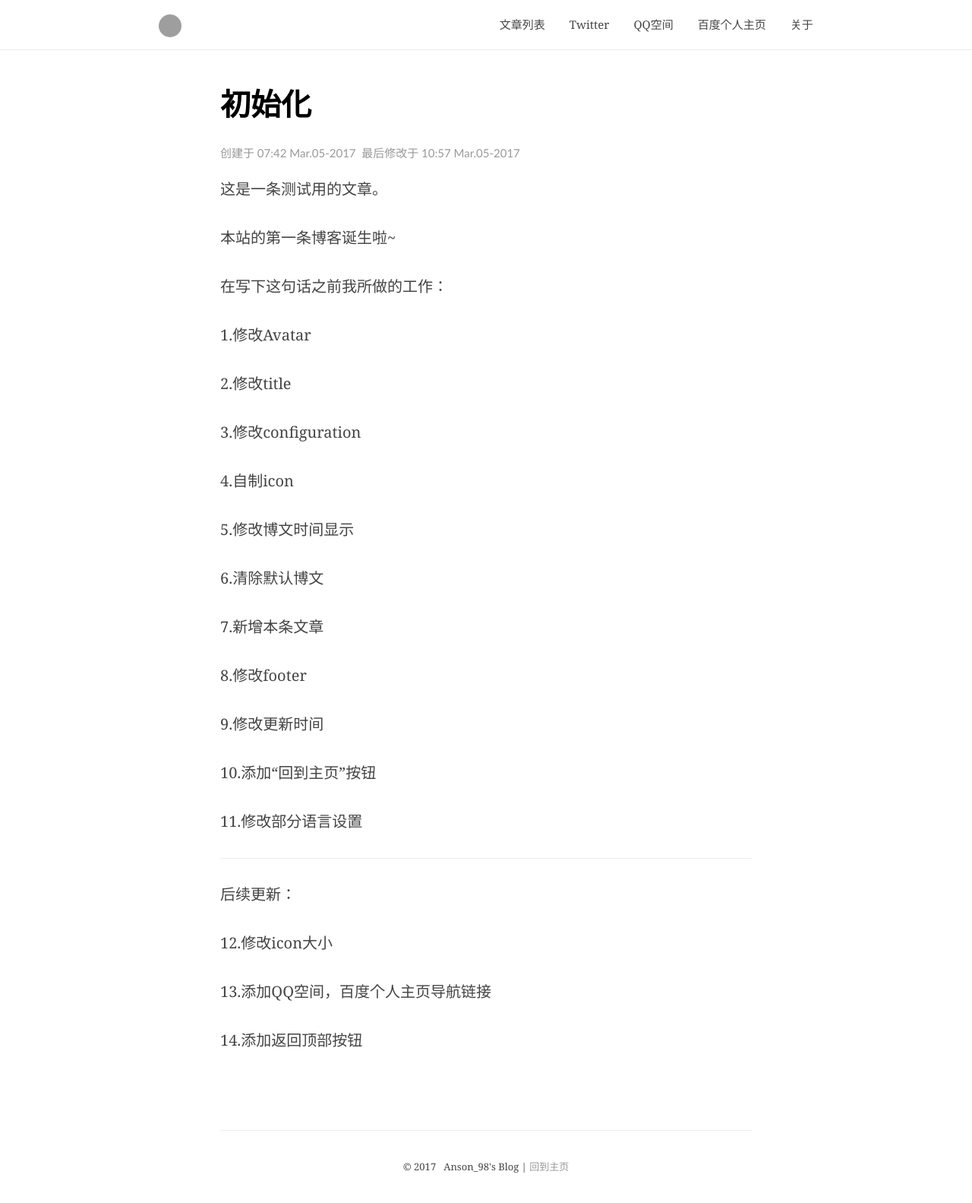
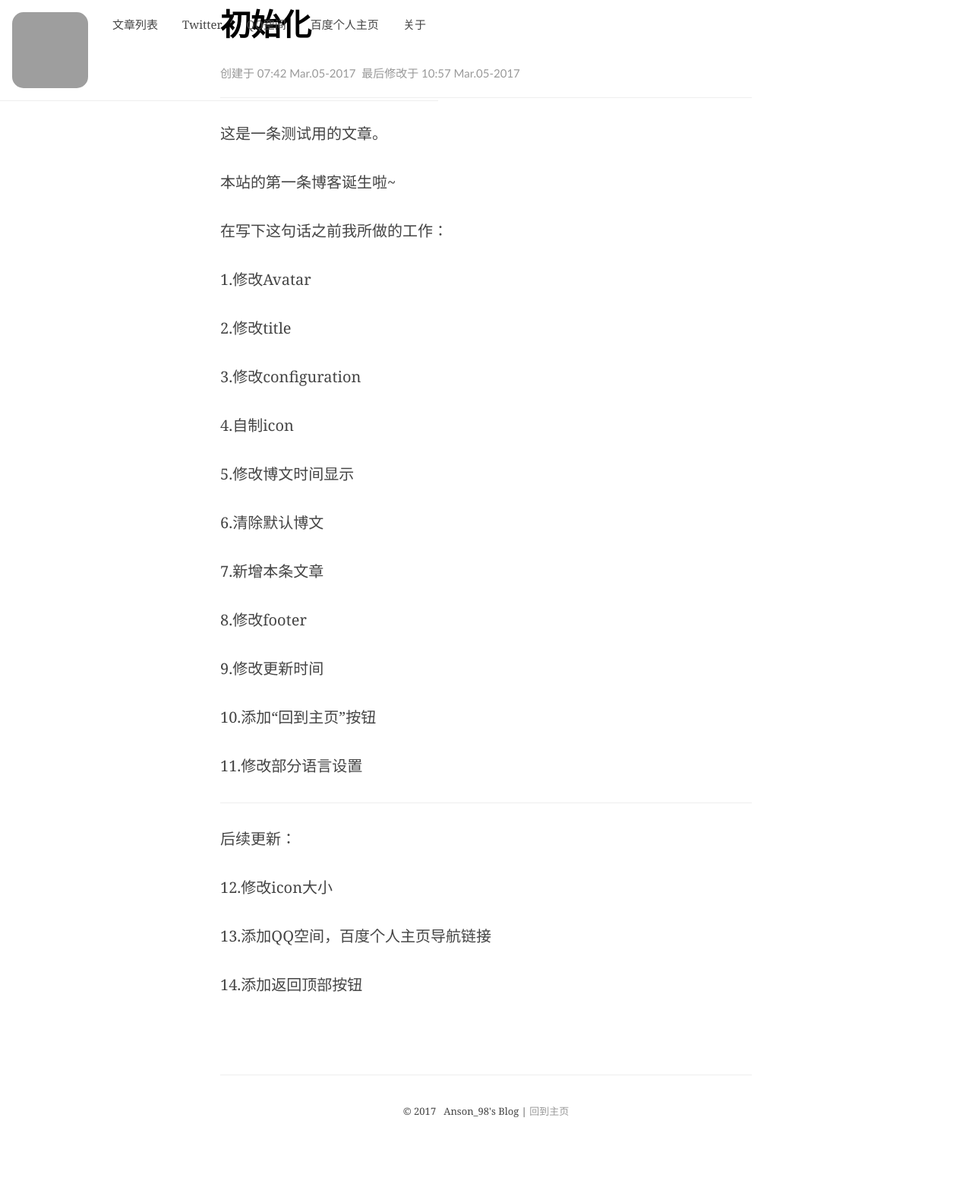
Before and after one commit to Anson98/studylog, a Jekyll site: the page built from _posts/2017-03-05-initialize.md, in a window 1280 px wide. Shown: the whole page at 76% size. Built offline with Jekyll 4.4.1, drawn with Linux system fonts in a browser that asks for light colours; comment, search, counter and statistics services are not loaded; after the commit the page ends 1510 px from its top, so only the background shows below that; grey boxes are pictures that could not be loaded.

Commit message:
change avatar

```diff
--- a/_config.yml
+++ b/_config.yml
@@ -10,7 +10,7 @@ basecss:
 # Theme specific configuration
 title: Anson_98's Blog
 description: >
-  大家好，这里是Anson.欢迎来到我的个人博客。
+  大家好，这里是Anson，欢迎来到我的个人博客。
 
   我来自上海，现居英国伦敦，就读于帝国理工大学，是一名计算机爱好者，喜欢设计，研究和创新新事物。
 
--- a/_includes/header.html
+++ b/_includes/header.html
@@ -1,10 +1,10 @@
-  <header class="header">
+  <header class="header" style="position: absolute">
 
     {% if site.avatar %}
       <div class="header__logo">
         <a href="{{ site.baseurl }}/" class="header__link--logo">
         <!-- <div class="spinner"></div> -->
-        <img src="{{ site.avatar }}"></a>
+        <img src="{{ site.avatar }}" style="width:100px; height:100px;"></a>
       </div>
     {% else %}
       <h1 class="header__logo">
--- a/_posts/2017-03-05-initialize.md
+++ b/_posts/2017-03-05-initialize.md
@@ -3,6 +3,7 @@ layout: post
 title:  "初始化"
 date: 2017-03-05 7:42:02
 editDate: 2017-03-05 10:57:45
+---
 ---
 这是一条测试用的文章。
 
```
Also changed, not shown: _posts/2017-03-05-update.md (+1 -1 lines), about.md (+1 -1 lines).
